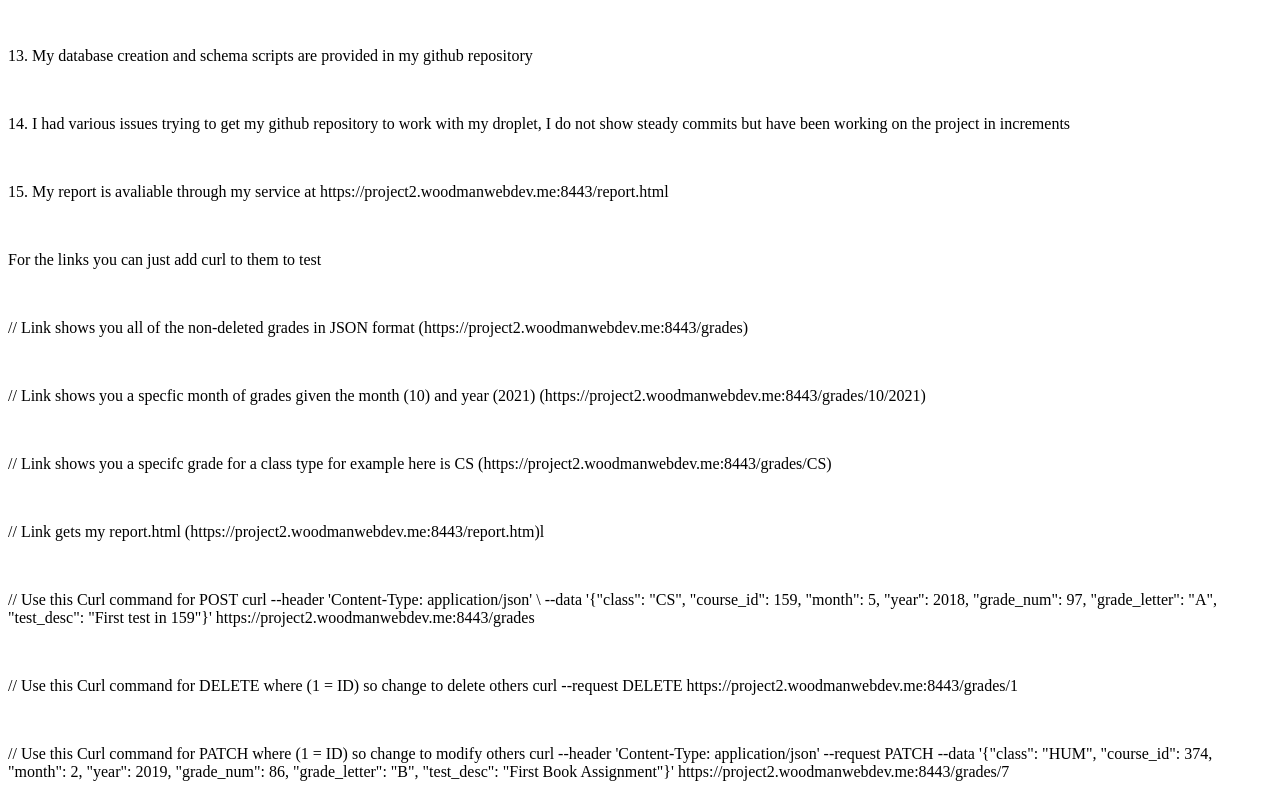
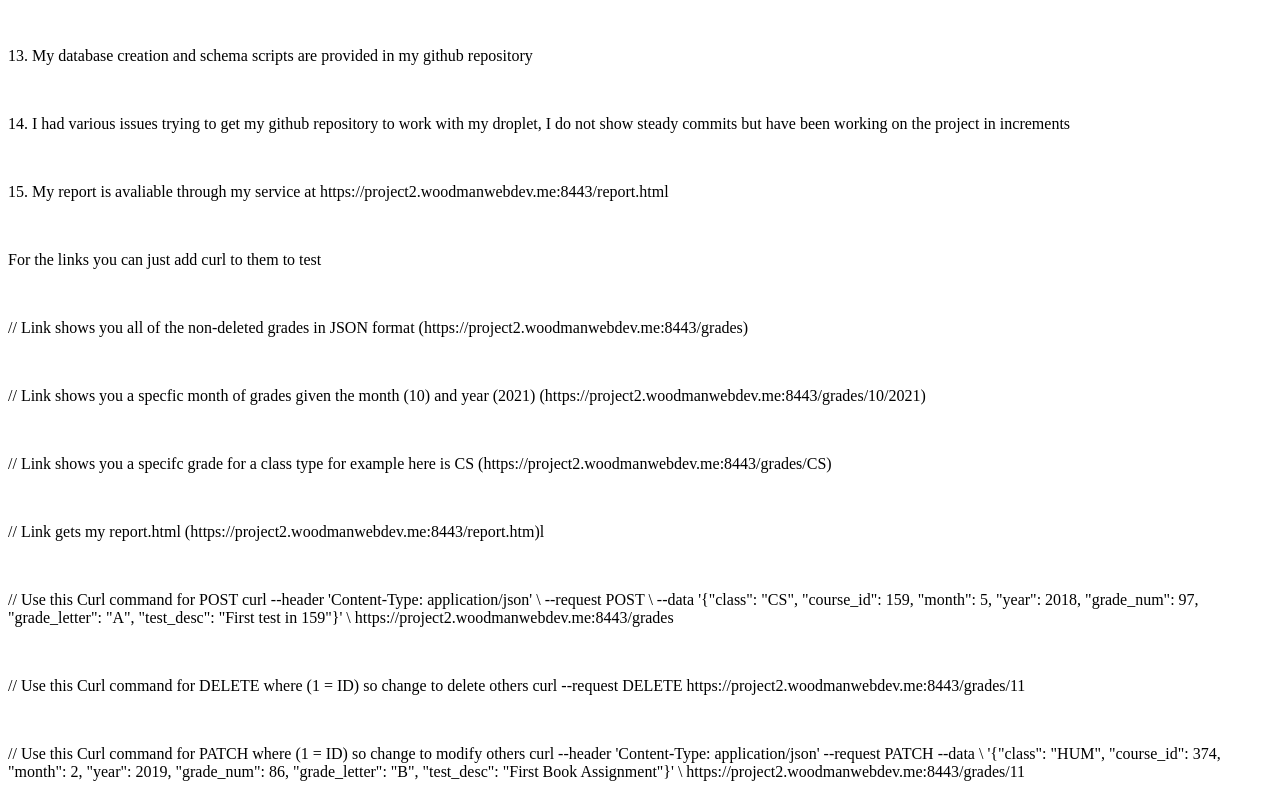
Before and after one commit to woodmatm/project2, a website: page report.html in a window 1280 px wide. Shown: the part 785-1582 px from the top of the page. Drawn offline with Linux system fonts and the light colour scheme.

Commit message:
final version + needed to update report

```diff
--- a/report.html
+++ b/report.html
@@ -47,12 +47,16 @@
 <br>
 <p>// Use this Curl command for POST
 curl --header 'Content-Type: application/json' \
---data '{"class": "CS", "course_id": 159, "month": 5, "year": 2018, "grade_num": 97, "grade_letter": "A", "test_desc": "First test in 159"}' https://project2.woodmanwebdev.me:8443/grades</p>
+--request POST \
+ --data '{"class": "CS", "course_id": 159, "month": 5, "year": 2018, "grade_num": 97, "grade_letter": "A", "test_desc": "First test in 159"}' \
+ https://project2.woodmanwebdev.me:8443/grades</p>
 <br>
 <p>// Use this Curl command for DELETE where (1 = ID) so change to delete others
-curl --request DELETE   https://project2.woodmanwebdev.me:8443/grades/1</p>
+curl --request DELETE   https://project2.woodmanwebdev.me:8443/grades/11</p>
 <br>
 <p>// Use this Curl command for PATCH where (1 = ID) so change to modify others
-curl --header 'Content-Type: application/json' --request PATCH --data  '{"class": "HUM", "course_id": 374, "month": 2, "year": 2019, "grade_num": 86, "grade_letter": "B", "test_desc": "First Book Assignment"}' https://project2.woodmanwebdev.me:8443/grades/7</p>
+curl --header 'Content-Type: application/json' --request PATCH --data \
+  '{"class": "HUM", "course_id": 374, "month": 2, "year": 2019, "grade_num": 86, "grade_letter": "B", "test_desc": "First Book Assignment"}' \
+ https://project2.woodmanwebdev.me:8443/grades/11</p>
 </body>
 </html>
```
